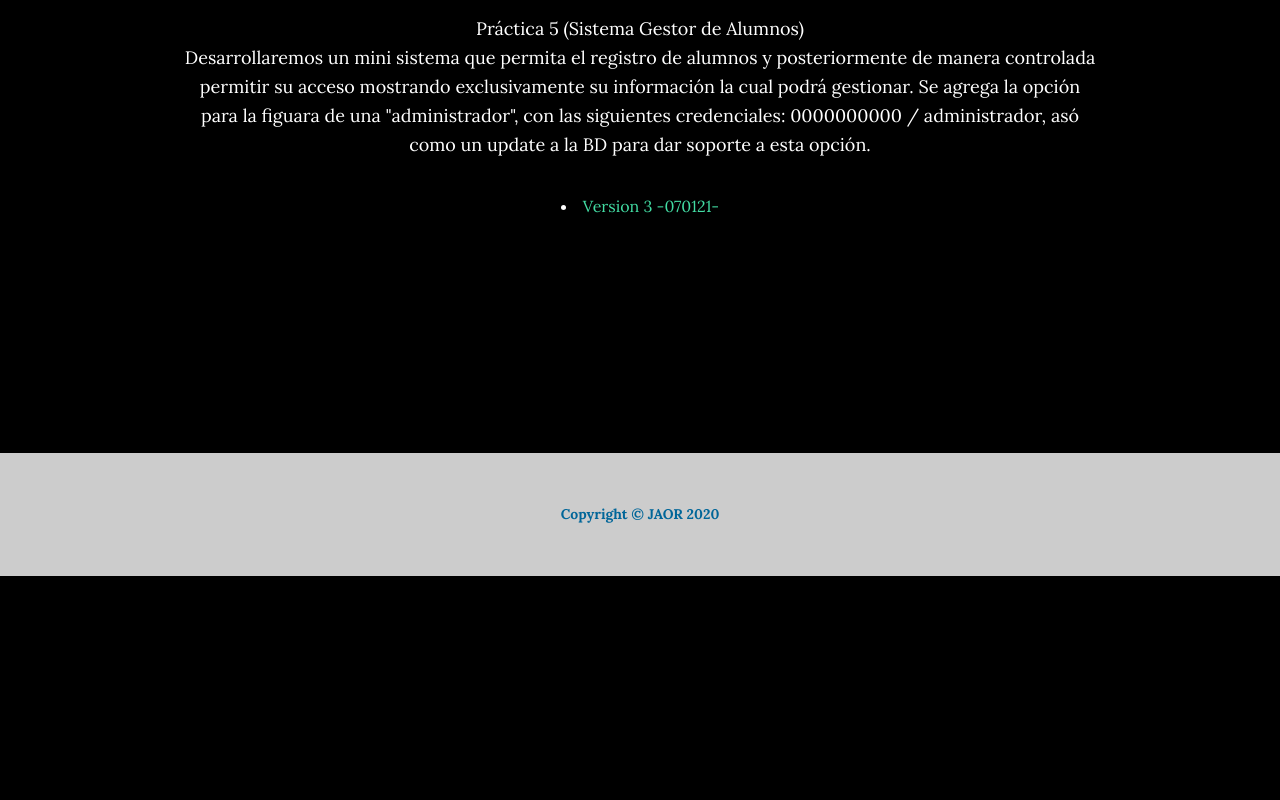
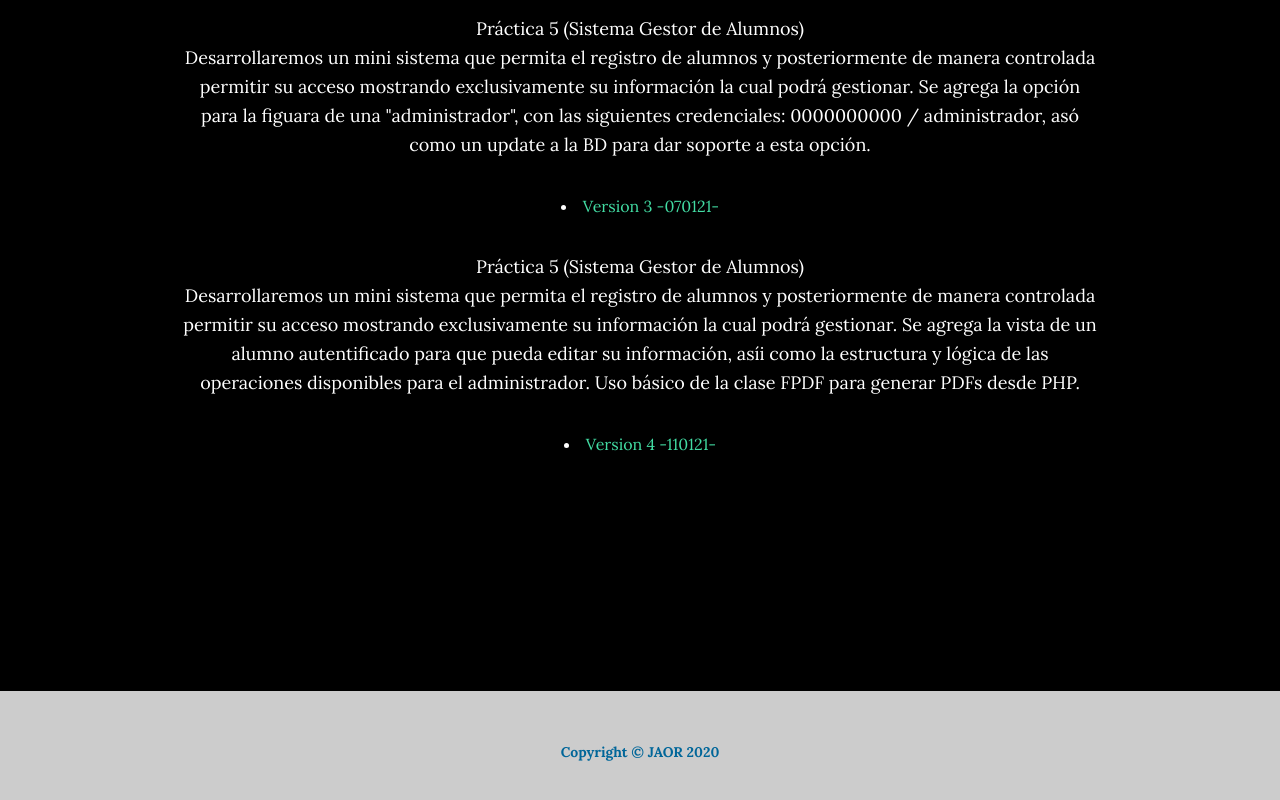
Before and after one commit to jaortizr/jaortizr.github.io, a plain HTML site: page rec20211.html in a window 1280 px wide. Shown: the part 2840-3640 px from the top of the page. Before the commit the page ends 3416 px from the top, so only its background shows below. Drawn offline with nearby package versions, Linux system fonts and the light colour scheme.

Commit message:
Add files via upload

```diff
--- a/rec20211.html
+++ b/rec20211.html
@@ -121,6 +121,11 @@
               Desarrollaremos un mini sistema que permita el registro de alumnos y posteriormente de manera controlada permitir su acceso mostrando exclusivamente su informaci&oacute;n la cual podr&aacute; gestionar. Se agrega la opci&oacute;n para la figuara de una "administrador", con las siguientes credenciales: 0000000000 / administrador, as&oacute; como un update a la BD para dar soporte a esta opci&oacute;n.
               <li><a href="./docs/rec20211/practica5_v3.zip">Version 3 -070121-</a></li>
             </p>
+            <p>
+              Pr&aacute;ctica 5 (Sistema Gestor de Alumnos)<br>
+              Desarrollaremos un mini sistema que permita el registro de alumnos y posteriormente de manera controlada permitir su acceso mostrando exclusivamente su informaci&oacute;n la cual podr&aacute; gestionar. Se agrega la vista de un alumno autentificado para que pueda editar su informaci&oacute;n, as&iacute;i como la estructura y l&oacute;gica de las operaciones disponibles para el administrador. Uso b&aacute;sico de la clase FPDF para generar PDFs desde PHP.
+              <li><a href="./docs/rec20211/practica5_v4.zip">Version 4 -110121-</a></li>
+            </p>
           </div>
         </div>
       </div>
```
